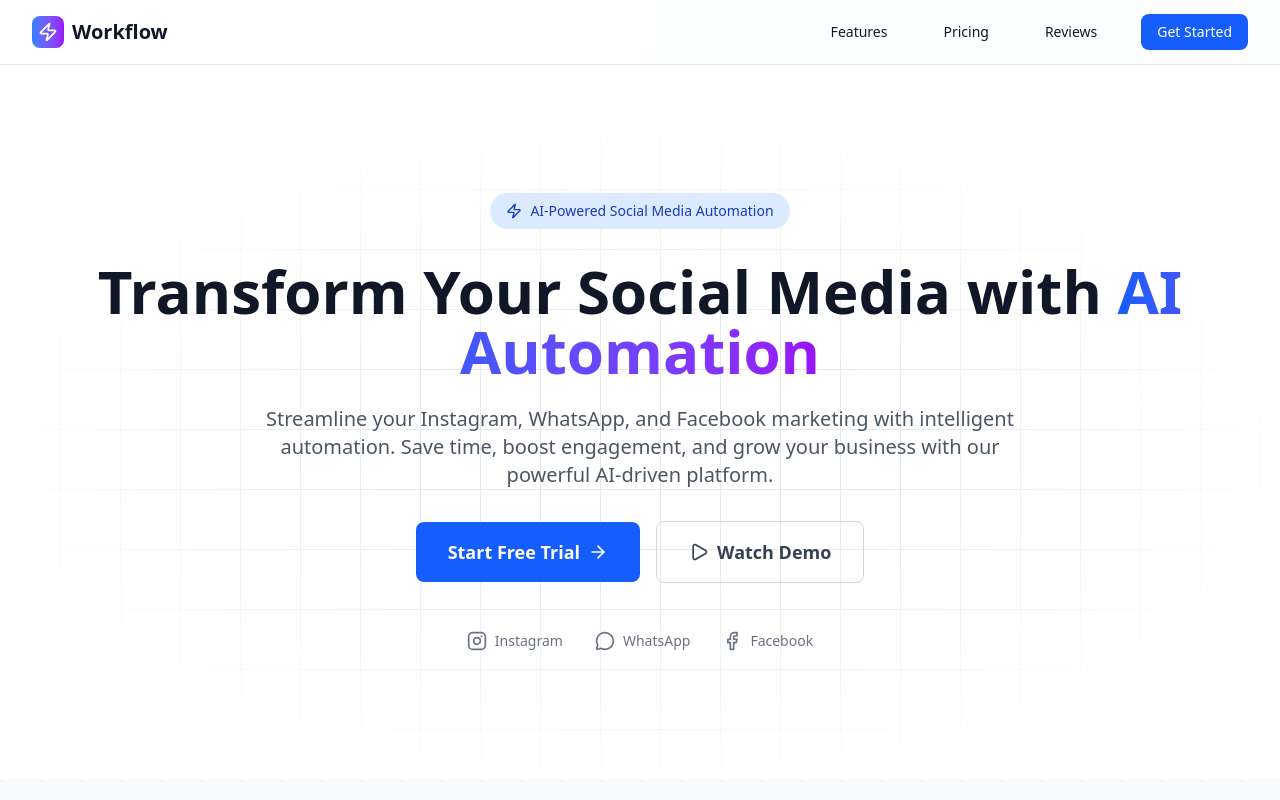
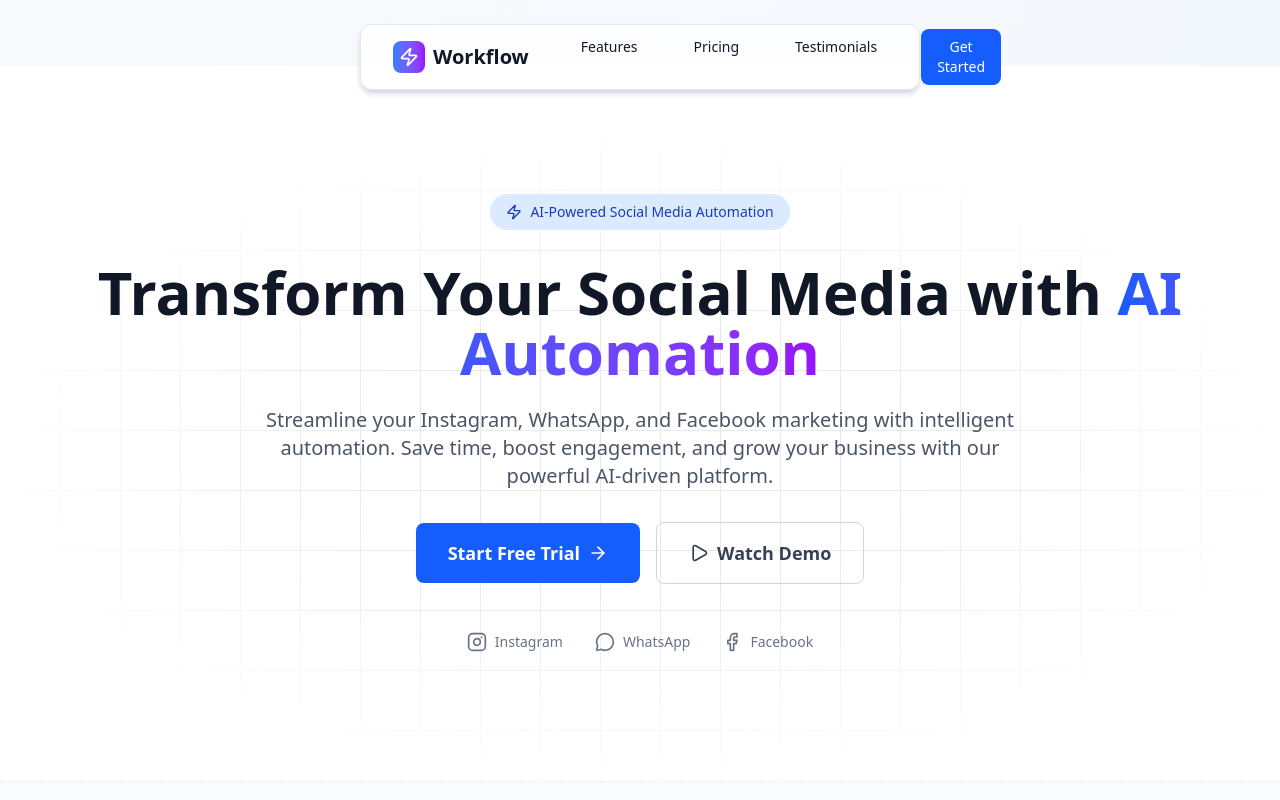
Before and after one commit to saikatwebdev/WorkFlow, a React (Vite) app in the folder work-flow/: page / in a window 1280 px wide. Shown: the top 800 px of the page. Built offline with nearby package versions, Linux system fonts and the light colour scheme.

Commit message:
Navbar changed done like previous one

```diff
--- a/work-flow/src/components/Navbar.jsx
+++ b/work-flow/src/components/Navbar.jsx
@@ -3,7 +3,7 @@ import { Menu, X, Zap } from "lucide-react";
 
 const Navbar = ({ onOpenModal, isMenuOpen, toggleMenu }) => {
   return (
-    <nav className="bg-white/80 backdrop-blur-md border-b border-gray-200 sticky top-0 z-50">
+    <nav className="mx-90 rounded-xl shadow-md shadow-gray-300 bg-white/80 backdrop-blur-md border border-gray-200 sticky top-6 z-50">
       <div className="max-w-7xl mx-auto px-4 sm:px-6 lg:px-8">
         <div className="flex justify-between items-center h-16">
           <div className="flex items-center space-x-2">
@@ -16,24 +16,17 @@ const Navbar = ({ onOpenModal, isMenuOpen, toggleMenu }) => {
           {/* Desktop Menu */}
           <div className="hidden md:block">
             <div className="ml-10 flex items-baseline space-x-8">
+              {["features", "pricing", "testimonials"].map((section) => (
                 <a
-                href="#features"
-                className="text-gray-900 hover:text-blue-600 px-3 py-2 text-sm font-medium transition-colors"
+                  key={section}
+                  href={`#${section}`}
+                  className="group relative text-gray-900 px-3 py-2 text-sm font-medium transition-colors"
                 >
-                Features
+                  {section.charAt(0).toUpperCase() + section.slice(1)}
+                  <span className="absolute left-0 -bottom-0.5 w-0 h-0.5 bg-purple-600 transition-all duration-300 group-hover:w-full"></span>
                 </a>
-              <a
-                href="#pricing"
-                className="text-gray-900 hover:text-blue-600 px-3 py-2 text-sm font-medium transition-colors"
-              >
-                Pricing
-              </a>
-              <a
-                href="#testimonials"
-                className="text-gray-900 hover:text-blue-600 px-3 py-2 text-sm font-medium transition-colors"
-              >
-                Reviews
-              </a>
+              ))}
+
               <button
                 className="bg-blue-600 text-white px-4 py-2 rounded-lg text-sm font-medium hover:bg-blue-700 transition-colors cursor-pointer"
                 onClick={onOpenModal}
@@ -57,33 +50,23 @@ const Navbar = ({ onOpenModal, isMenuOpen, toggleMenu }) => {
 
       {/* Mobile Menu Dropdown */}
       {isMenuOpen && (
-        <div className="md:hidden bg-white border-t border-gray-200">
-          <div className="px-2 pt-2 pb-3 space-y-1">
+        <div className="md:hidden bg-white border-t border-gray-200 rounded-b-xl px-4 pt-4 pb-6">
+          {["features", "pricing", "testimonials"].map((section) => (
             <a
-              href="#features"
-              className="block px-3 py-2 text-base font-medium text-gray-900 hover:text-blue-600"
+              key={section}
+              href={`#${section}`}
+              className="block group relative px-3 py-2 text-base font-medium text-gray-900 hover:text-purple-600 transition-colors"
             >
-              Features
+              {section.charAt(0).toUpperCase() + section.slice(1)}
+              <span className="absolute left-0 -bottom-0.5 w-0 h-0.5 bg-purple-600 transition-all duration-300 group-hover:w-full"></span>
             </a>
-            <a
-              href="#pricing"
-              className="block px-3 py-2 text-base font-medium text-gray-900 hover:text-blue-600"
-            >
-              Pricing
-            </a>
-            <a
-              href="#testimonials"
-              className="block px-3 py-2 text-base font-medium text-gray-900 hover:text-blue-600"
-            >
-              Reviews
-            </a>
+          ))}
           <button
-              className="w-full mt-2 bg-blue-600 text-white px-4 py-2 rounded-lg text-sm font-medium hover:bg-blue-700 transition-colors"
+            className="w-full mt-4 bg-blue-600 text-white px-4 py-2 rounded-lg text-sm font-medium hover:bg-blue-700 transition-colors"
             onClick={onOpenModal}
           >
             Get Started
           </button>
-          </div>
         </div>
       )}
     </nav>
--- a/work-flow/src/components/Pricing.jsx
+++ b/work-flow/src/components/Pricing.jsx
@@ -56,7 +56,7 @@ const Pricing = () => {
   const [billingCycle, setBillingCycle] = useState("Monthly");
 
   return (
-    <section id="pricing" className="py-20 bg-gradient-to-br from-slate-50 via-blue-50 to-indigo-100 relative overflow-hidden">
+    <section id="pricing" className="py-10 bg-gradient-to-br from-slate-50 via-blue-50 to-indigo-100 relative overflow-hidden">
       {/* Animated background elements */}
       <div className="absolute inset-0 overflow-hidden">
         <div className="absolute -top-40 -right-40 w-80 h-80 bg-blue-300 rounded-full mix-blend-multiply filter blur-xl opacity-20 animate-pulse"></div>
```
Lines whose indentation alone changed are shown as unchanged.
